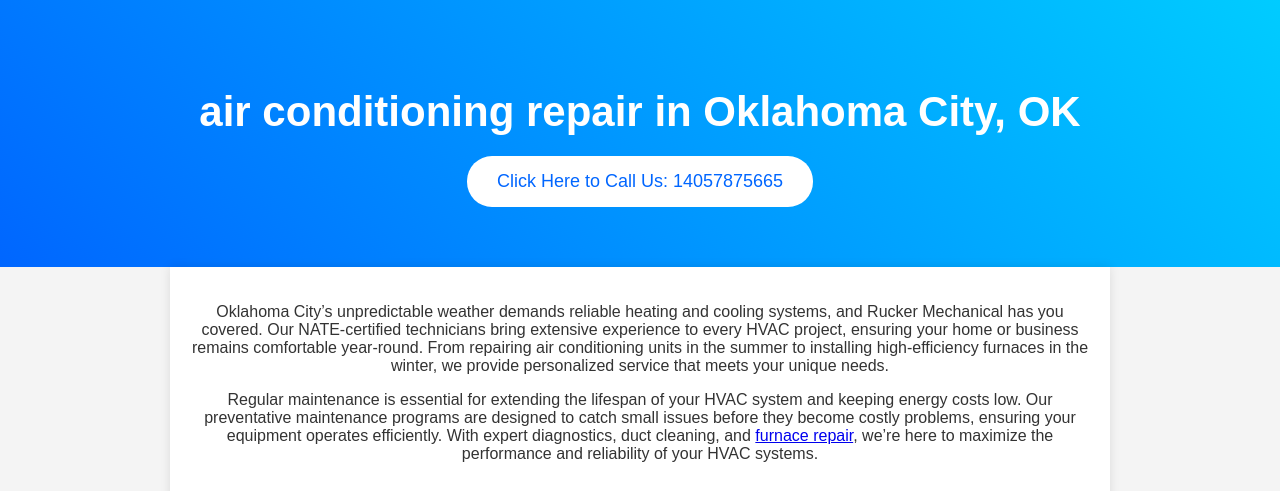
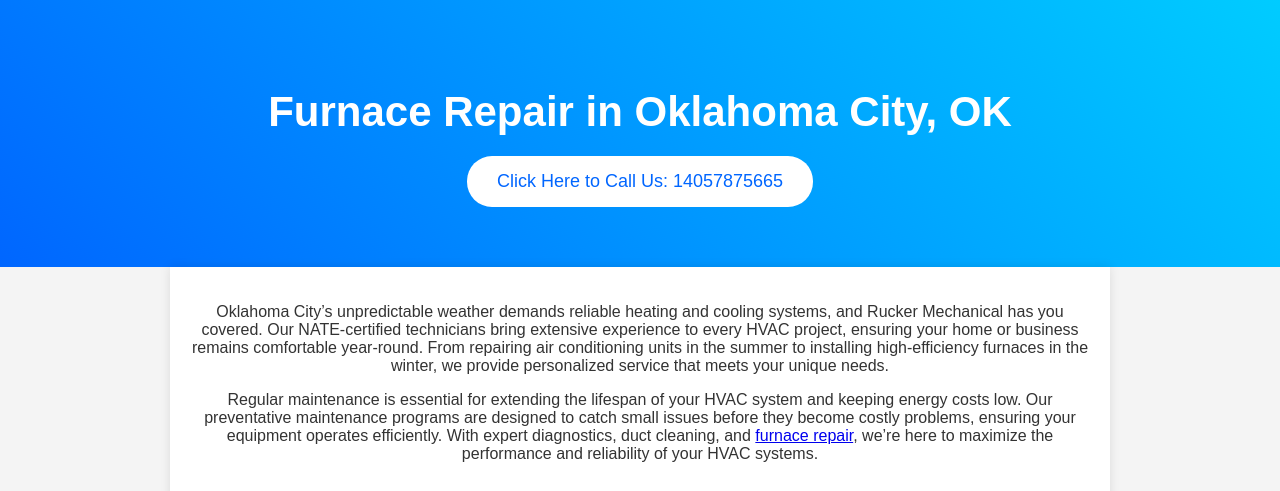
Before and after one commit to rucker-mechanical-and-electric/rucker-mechanical-and-electric, a plain HTML site: page index.html in a window 1280 px wide. Shown: the top 491 px of the page. Drawn offline with Linux system fonts and the light colour scheme.

Commit message:
Update index.html

```diff
--- a/index.html
+++ b/index.html
@@ -6,8 +6,8 @@
     <meta http-equiv="Content-Type" content="text/html; charset=utf-8">
     <meta name="description" content="For more than 30 years, Rucker Mechanical has been a cornerstone of HVAC, plumbing, and electrical services in Oklahoma City." />
     <meta name="keywords" content="air conditioning repair, furnace repair, hvac installation" />
-    <meta property="og:title" content="air conditioning repair in Oklahoma City, OK" />
-    <title>air conditioning repair in Oklahoma City, OK</title>
+    <meta property="og:title" content="Furnace Repair in Oklahoma City, OK" />
+    <title>Furnace Repair in Oklahoma City, OK</title>
     <style>
         body {
             font-family: Arial, sans-serif;
@@ -62,7 +62,7 @@
 
     <!-- Hero Section -->
     <div class="hero">
-        <h1>air conditioning repair in Oklahoma City, OK</h1>
+        <h1>Furnace Repair in Oklahoma City, OK</h1>
         <button onclick="window.location.href='tel:+114057875665'">Click Here to Call Us: 14057875665</button>
     </div>
 
```
